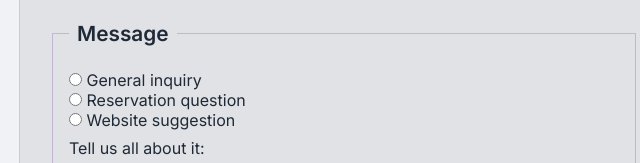
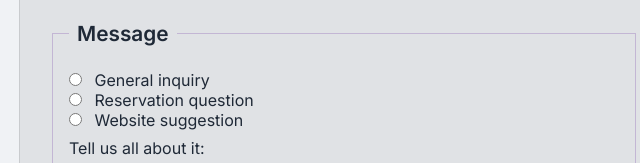
Before and after one commit to victormba-kalu/wdd131, a plain HTML site: page wwr/contact-us.html in a window 1280 px wide. Shown: the part 718-881 px from the top of the page, 296-936 px from the left. Drawn offline with Linux system fonts and the light colour scheme.

Commit message:
debugged some errors

```diff
--- a/wwr/contact-us.html
+++ b/wwr/contact-us.html
@@ -69,13 +69,13 @@
                 <fieldset>
                     <legend>Message</legend>
                     <div class="column5">
-                        <label for="inquiry"> </label><input type="radio" id="inquiry" name="message" value="inquiry">
+                        <label for="inquiry"><input type="radio" id="inquiry" name="message" value="inquiry">
                         General inquiry</label><br>
 
-                        <label for="question"> </label><input type="radio" id="question" name="message" value="question">
+                        <label for="question"><input type="radio" id="question" name="message" value="question">
                         Reservation question</label><br>
 
-                        <label for="suggestion"> </label><input type="radio" id="suggestion" name="message" value="suggestion">
+                        <label for="suggestion"><input type="radio" id="suggestion" name="message" value="suggestion">
                         Website suggestion</label><br>
 
                     </div>
```
Also changed, not shown: wwr/index.html (+2 -2 lines).
